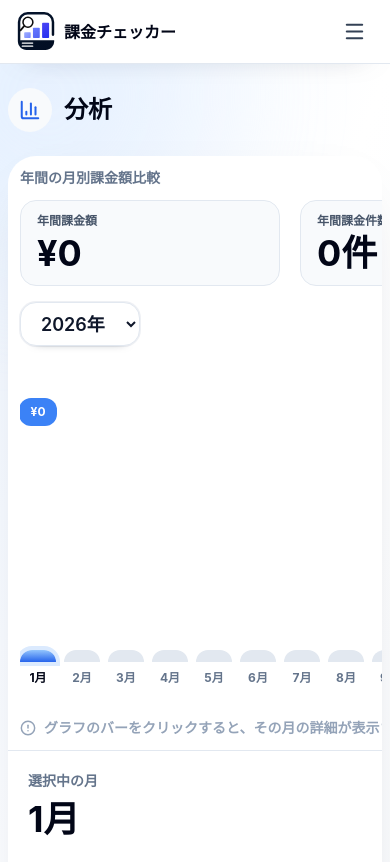
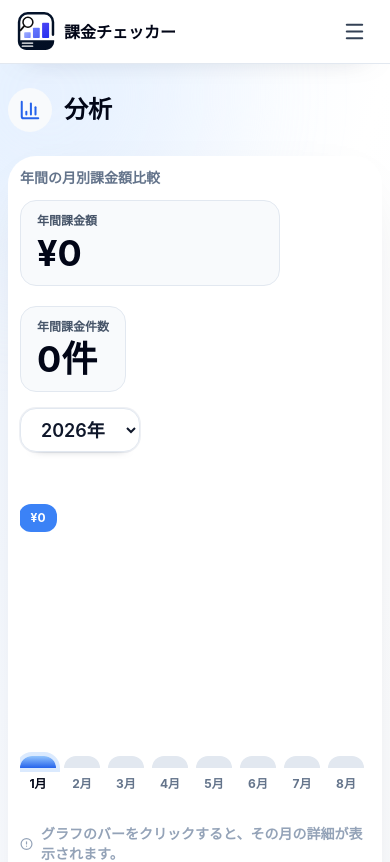
Before and after one commit to JuniorEngineer598/kakin-checker, a Next.js app: page /dashboard/analysis in a window 390 px wide. Shown: the top 862 px of the page. Built offline with nearby package versions, Linux system fonts and the light colour scheme.

Commit message:
アプリ全体のビジュアルを調整

```diff
--- a/app/dashboard/analysis/page.tsx
+++ b/app/dashboard/analysis/page.tsx
@@ -45,8 +45,8 @@ export default function AnalyticsPage() {
           <h1 className="text-2xl font-bold text-slate-950">分析</h1>
         </div>
 
-        <section className="grid overflow-hidden rounded-[28px] bg-white shadow-[0_18px_60px_-35px_rgba(15,23,42,0.25)] lg:grid-cols-[minmax(0,1fr)_320px]">
-          <div className="p-3 sm:p-6 lg:p-7">
+        <section className="grid min-w-0 overflow-hidden rounded-[28px] bg-white shadow-[0_18px_60px_-35px_rgba(15,23,42,0.25)] lg:grid-cols-[minmax(0,1fr)_320px]">
+          <div className="min-w-0 p-3 sm:p-6 lg:p-7">
             <div className="flex flex-col gap-4 sm:flex-row sm:items-start sm:justify-between">
               <div>
                 <p className="text-sm font-semibold text-slate-500">
@@ -81,8 +81,8 @@ export default function AnalyticsPage() {
               </select>
             </div>
 
-            <div className="mt-10 w-full max-w-full overflow-x-auto pb-3 [-webkit-overflow-scrolling:touch]">
-              <div className="grid min-h-[300px] w-[520px] max-w-none grid-cols-12 items-end gap-2 sm:w-full sm:gap-3">
+            <div className="mt-10 w-full max-w-full min-w-0 overflow-x-auto pb-3 [-webkit-overflow-scrolling:touch]">
+              <div className="grid min-h-[300px] w-full min-w-[520px] grid-cols-12 items-end gap-2 sm:gap-3">
                 {yearData.map((item, index) => {
                   const isSelected = selectedMonthIndex === index;
                   const hasAmount = item.totalAmount > 0;
```
